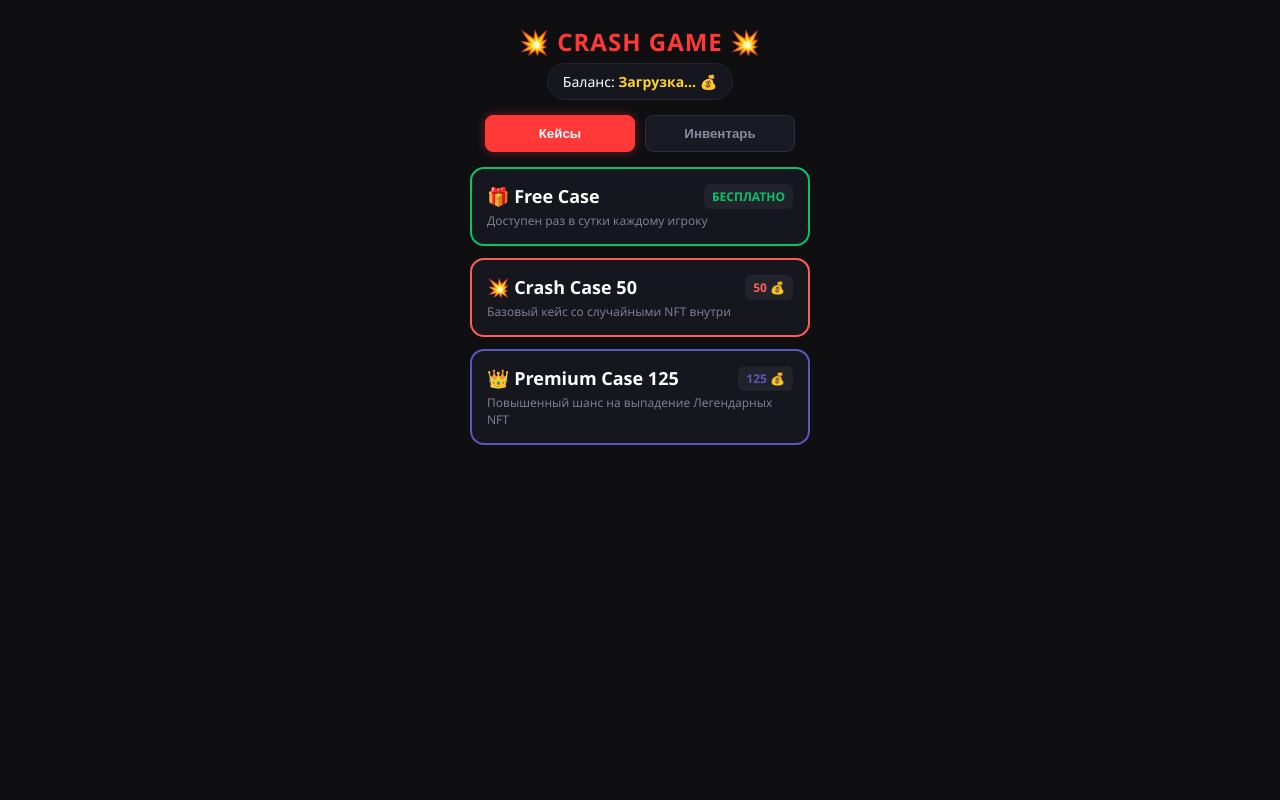
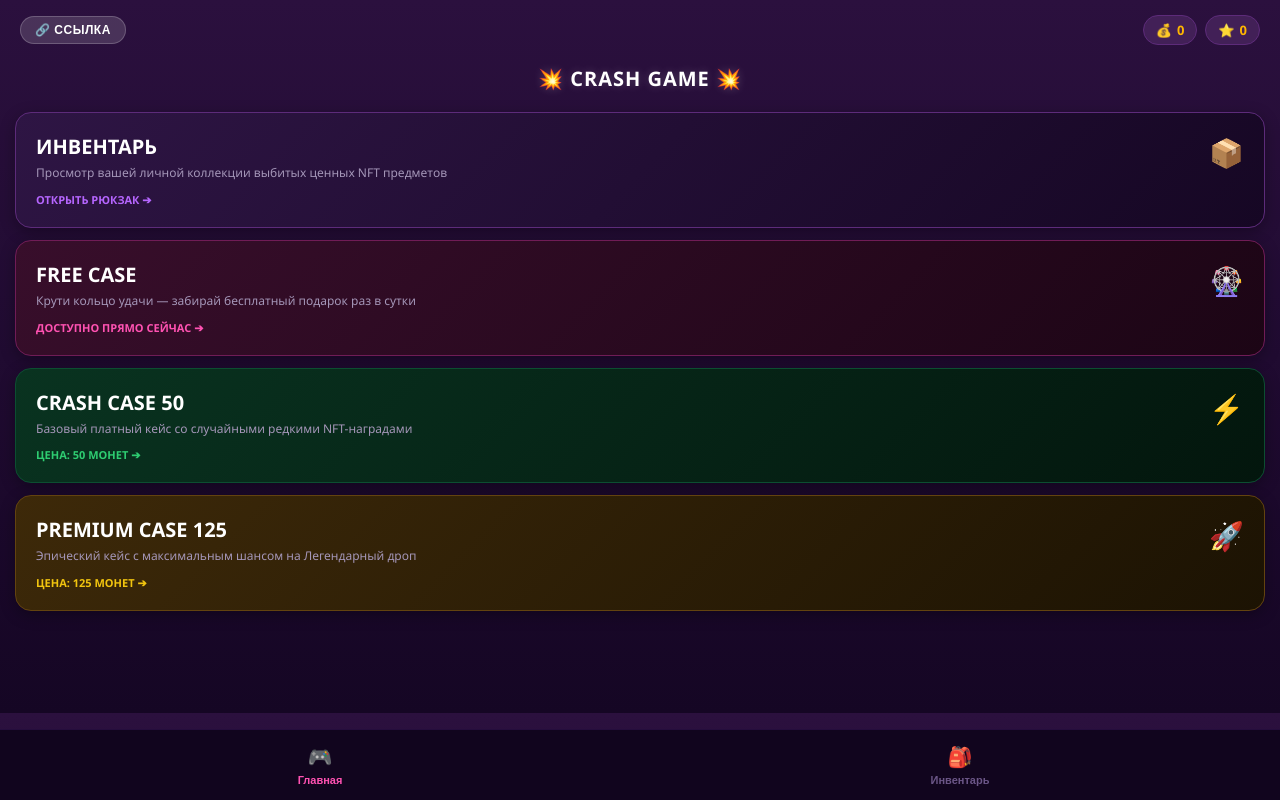
Before and after one commit to sergeyTG11/crfh, a plain HTML site: page index.html in a window 1280 px wide. Drawn offline with Linux system fonts and the light colour scheme; a script that the page names is missing.

Commit message:
Update index.html

```diff
--- a/index.html
+++ b/index.html
@@ -3,80 +3,165 @@
 <head>
     <meta charset="UTF-8">
     <meta name="viewport" content="width=device-width, initial-scale=1.0">
-    <title>Crash Game Pro</title>
+    <title>Crash Game App</title>
     <script src="https://telegram.org"></script>
     <style>
-        body { font-family: 'Segoe UI', Arial, sans-serif; background-color: #0f0f12; color: #ffffff; text-align: center; margin: 0; padding: 15px; -webkit-user-select: none; }
-        h2 { color: #ff3838; margin: 10px 0 5px 0; text-transform: uppercase; letter-spacing: 1px; font-size: 24px; }
-        .tabs { display: flex; justify-content: center; gap: 10px; margin-bottom: 15px; }
-        .tab-btn { background: #1a1a24; color: #8a8a9e; border: 1px solid #2d2d3d; padding: 10px 20px; border-radius: 8px; font-weight: bold; cursor: pointer; flex: 1; max-width: 150px; }
-        .tab-btn.active { background: #ff3838; color: #fff; border-color: #ff3838; box-shadow: 0 0 10px rgba(255, 56, 56, 0.4); }
-        .balance-box { background: #16161f; padding: 8px 15px; border-radius: 20px; display: inline-block; margin-bottom: 15px; border: 1px solid #252533; font-size: 14px; }
-        .balance-box span { color: #ffd32a; font-weight: bold; }
+        body {
+            font-family: 'Segoe UI', Roboto, Helvetica, Arial, sans-serif;
+            background: linear-gradient(180deg, #2b103e 0%, #150624 100%);
+            color: #ffffff;
+            text-align: center;
+            margin: 0;
+            padding: 15px;
+            padding-bottom: 90px;
+            -webkit-user-select: none;
+        }
+        .top-bar {
+            display: flex;
+            justify-content: space-between;
+            align-items: center;
+            margin-bottom: 20px;
+            padding: 0 5px;
+        }
+        .ref-btn {
+            background: rgba(255, 255, 255, 0.15);
+            border: 1px solid rgba(255, 255, 255, 0.2);
+            color: #fff;
+            padding: 6px 14px;
+            border-radius: 20px;
+            font-size: 12px;
+            font-weight: bold;
+            text-transform: uppercase;
+            letter-spacing: 0.5px;
+        }
+        .balances { display: flex; gap: 8px; }
+        .stat-box {
+            background: #422057;
+            border: 1px solid #5d2b7a;
+            padding: 5px 12px;
+            border-radius: 20px;
+            font-size: 13px;
+            font-weight: bold;
+            display: flex;
+            align-items: center;
+            gap: 5px;
+        }
+        .stat-box span { color: #ffb600; }
+        h2 {
+            font-size: 20px;
+            font-weight: 800;
+            text-transform: uppercase;
+            letter-spacing: 1px;
+            margin: 10px 0 20px 0;
+            color: #ffffff;
+            text-shadow: 0 0 10px rgba(255,255,255,0.2);
+        }
+                .menu-card {
+            background: linear-gradient(135deg, #1f1235 0%, #130922 100%);
+            border: 1px solid #331d52;
+            border-radius: 16px;
+            padding: 20px;
+            margin-bottom: 12px;
+            text-align: left;
+            position: relative;
+            box-shadow: 0 4px 15px rgba(0,0,0,0.3);
+            cursor: pointer;
+            transition: transform 0.1s;
+            overflow: hidden;
+        }
+        .menu-card:active { transform: scale(0.98); }
+        .menu-card.inventory-card { border-color: #5d2b7a; background: linear-gradient(135deg, #2e1544 0%, #160724 100%); }
+        .menu-card.roulette-card { border-color: #701c56; background: linear-gradient(135deg, #380e2b 0%, #1c0515 100%); }
+        .menu-card.upgrade-card { border-color: #0c4e31; background: linear-gradient(135deg, #093320 0%, #03160d 100%); }
+        .menu-card.crash-card { border-color: #63430f; background: linear-gradient(135deg, #3d2909 0%, #1c1303 100%); }
+        .card-badge { position: absolute; right: 20px; top: 20px; font-size: 28px; }
+        .card-title { font-size: 20px; font-weight: 800; text-transform: uppercase; margin: 0; }
+        .card-desc { font-size: 12px; color: #a496b8; margin-top: 5px; max-width: 70%; line-height: 1.4; }
+        .card-status { font-size: 11px; font-weight: bold; text-transform: uppercase; margin-top: 10px; }
+        .inventory-card .card-status { color: #b666ff; }
+        .roulette-card .card-status { color: #ff52b2; }
+        .upgrade-card .card-status { color: #2ecc71; }
+        .crash-card .card-status { color: #f1c40f; }
         .screen { display: none; }
         .screen.active { display: block; }
-        .cases-grid { display: flex; flex-direction: column; gap: 12px; max-width: 340px; margin: 0 auto; }
-        .case-card { background: #16161f; border: 2px solid #252533; border-radius: 14px; padding: 15px; cursor: pointer; text-align: left; position: relative; transition: 0.1s; }
-        .case-card:active { transform: scale(0.97); }
-        .case-card.free { border-color: #05c46b; }
-        .case-card.crash50 { border-color: #ff5e57; }
-        .case-card.crash125 { border-color: #5758bb; }
-        .case-badge { position: absolute; right: 15px; top: 15px; background: rgba(255,255,255,0.05); padding: 4px 8px; border-radius: 6px; font-size: 12px; font-weight: bold; }
-        .case-card.free .case-badge { color: #05c46b; }
-        .case-card.crash50 .case-badge { color: #ff5e57; }
-        .case-card.crash125 .case-badge { color: #5758bb; }
-        .case-title { font-size: 18px; font-weight: bold; }
-        .case-desc { font-size: 12px; color: #7d7d93; margin-top: 4px; }
-        .roulette-box { background: #16161f; border-radius: 16px; padding: 30px 20px; border: 1px solid #ff3838; max-width: 340px; margin: 20px auto; }
-        .spinner { font-size: 22px; font-weight: bold; height: 55px; display: flex; align-items: center; justify-content: center; background: #09090c; border-radius: 10px; border: 2px dashed #ff3838; margin: 15px 0; color: #ffd32a; }
-        .status-text { font-size: 13px; color: #8a8a9e; }
-        .inventory-grid { display: grid; grid-template-columns: repeat(2, 1fr); gap: 10px; max-width: 340px; margin: 0 auto; }
-        .nft-item { background: #16161f; border: 1px solid #252533; border-radius: 12px; padding: 12px; text-align: center; font-size: 13px; font-weight: bold; }
-        .nft-icon { font-size: 32px; margin-bottom: 8px; }
-        .empty-text { color: #8a8a9e; grid-column: span 2; margin-top: 40px; font-size: 14px; }
+        .roulette-box { background: #150924; border: 1px solid #ff52b2; border-radius: 16px; padding: 25px 15px; margin-top: 20px; }
+        .spinner { font-size: 24px; font-weight: bold; height: 60px; display: flex; align-items: center; justify-content: center; background: #090310; border-radius: 12px; border: 2px dashed #ff52b2; margin: 15px 0; color: #ffd32a; }
+        .status-text { font-size: 13px; color: #a496b8; }
+        .inventory-grid { display: grid; grid-template-columns: repeat(2, 1fr); gap: 10px; margin-top: 15px; }
+        .nft-item { background: #1c0d2b; border: 1px solid #3d1d5c; border-radius: 14px; padding: 15px 10px; text-align: center; }
+        .nft-icon { font-size: 34px; margin-bottom: 5px; }
+        .nft-name { font-size: 13px; font-weight: bold; color: #fff; }
+        .empty-text { color: #a496b8; grid-column: span 2; padding: 40px 0; font-size: 14px; }
+        .bottom-nav { position: fixed; bottom: 0; left: 0; right: 0; height: 70px; background: #11051e; border-top: 1px solid #250d3d; display: flex; justify-content: space-around; align-items: center; z-index: 100; }
+        .nav-item { background: none; border: none; color: #6b5687; font-size: 11px; font-weight: bold; cursor: pointer; display: flex; flex-direction: column; align-items: center; gap: 5px; flex: 1; }
+        .nav-item.active { color: #ff52b2; }
+        .nav-icon { font-size: 20px; }
     </style>
 </head>
 <body>
-      <h2>💥 CRASH GAME 💥</h2>
-    <div class="balance-box">Баланс: <span id="balanceText">Загрузка...</span> 💰</div>
-
-    <div class="tabs" id="tabsBlock">
-        <button class="tab-btn active" id="tabCases" onclick="switchScreen('cases')">Кейсы</button>
-        <button class="tab-btn" id="tabInventory" onclick="switchScreen('inventory')">Инвентарь</button>
-    </div>
-
-    <div id="screenCases" class="screen active">
-        <div class="cases-grid">
-            <div class="case-card free" onclick="openCase('free')">
-                <div class="case-title">🎁 Free Case</div>
-                <div class="case-desc">Доступен раз в сутки каждому игроку</div>
-                <div class="case-badge">БЕСПЛАТНО</div>
-            </div>
-            <div class="case-card crash50" onclick="openCase('crash_50')">
-                <div class="case-title">💥 Crash Case 50</div>
-                <div class="case-desc">Базовый кейс со случайными NFT внутри</div>
-                <div class="case-badge">50 💰</div>
-            </div>
-            <div class="case-card crash125" onclick="openCase('crash_125')">
-                <div class="case-title">👑 Premium Case 125</div>
-                <div class="case-desc">Повышенный шанс на выпадение Легендарных NFT</div>
-                <div class="case-badge">125 💰</div>
-            </div>
+    <div class="top-bar">
+        <button class="ref-btn" onclick="alert('Ссылка скопирована!')">🔗 Ссылка</button>
+        <div class="balances">
+            <div class="stat-box">💰 <span id="balanceText">0</span></div>
+            <div class="stat-box">⭐ <span>0</span></div>
         </div>
     </div>
 
-    <div id="screenRoulette" class="screen">
+    <h2>💥 CRASH GAME 💥</h2>
+
+    <div id="screenMain" class="screen active">
+        <div class="menu-card inventory-card" onclick="switchScreen('inventory')">
+            <div class="card-badge">📦</div>
+            <div class="card-title">Инвентарь</div>
+            <div class="card-desc">Просмотр вашей личной коллекции выбитых ценных NFT предметов</div>
+            <div class="card-status">Открыть рюкзак ➔</div>
+        </div>
+
+        <div class="menu-card roulette-card" onclick="openCase('free')">
+            <div class="card-badge">🎡</div>
+            <div class="card-title">Free Case</div>
+            <div class="card-desc">Крути кольцо удачи — забирай бесплатный подарок раз в сутки</div>
+            <div class="card-status">Доступно прямо сейчас ➔</div>
+        </div>
+
+        <div class="menu-card upgrade-card" onclick="openCase('crash_50')">
+            <div class="card-badge">⚡</div>
+            <div class="card-title">Crash Case 50</div>
+            <div class="card-desc">Базовый платный кейс со случайными редкими NFT-наградами</div>
+            <div class="card-status">Цена: 50 монет ➔</div>
+        </div>
+
+        <div class="menu-card crash-card" onclick="openCase('crash_125')">
+            <div class="card-badge">🚀</div>
+            <div class="card-title">Premium Case 125</div>
+            <div class="card-desc">Эпический кейс с максимальным шансом на Легендарный дроп</div>
+            <div class="card-status">Цена: 125 монет ➔</div>
+        </div>
+    </div>
+        <div id="screenRoulette" class="screen">
         <div class="roulette-box">
-            <h3 id="rouletteTitle" style="margin: 0;">Открытие...</h3>
+            <h3 id="rouletteTitle" style="margin: 0; text-transform: uppercase;">Открытие...</h3>
             <div class="spinner" id="spinner">🎰 🔄 🎰</div>
-            <p class="status-text" id="statusText">Генерация приза...</p>
+            <p id="statusText" style="font-size: 13px; color: #a496b8; margin: 0;">Алгоритм выбирает приз...</p>
         </div>
     </div>
 
     <div id="screenInventory" class="screen">
+        <h3 style="text-align: left; margin-left: 5px; text-transform: uppercase; font-size: 16px; color: #b666ff;">Ваша Коллекция:</h3>
         <div class="inventory-grid" id="inventoryGrid">
             <div class="empty-text">У вас пока нет предметов</div>
         </div>
+    </div>
+
+    <div class="bottom-nav">
+        <button class="nav-item active" id="navMain" onclick="switchScreen('main')">
+            <div class="nav-icon">🎮</div>
+            <div>Главная</div>
+        </button>
+        <button class="nav-item" id="navInventory" onclick="switchScreen('inventory')">
+            <div class="nav-icon">🎒</div>
+            <div>Инвентарь</div>
+        </button>
     </div>
         <script>
         const tg = window.Telegram.WebApp;
@@ -95,24 +180,24 @@
         document.getElementById('balanceText').innerText = balance;
 
         const rewardsConfig = {
-            free: { rewards: ["🥈 NFT-Крэш #1", "5 монет", "🥉 Медный значок", "❌ Пусто"], weights: [40, 30, 20, 10] },
-            crash_50: { rewards: ["🥇 Редкий NFT-Крэш", "30 монет", "🥈 NFT-Крэш #2", "💥 Аватарка Crash"], weights: [15, 35, 35, 15] },
-            crash_125: { rewards: ["💎 ЛЕГЕНДАРНЫЙ NFT", "100 монет", "🥇 Редкий NFT-Крэш"], weights: [10, 50, 40] }
+            free: { rewards: ["🥈 NFT-Крэш #1", "5 монет", "🥉 Медный значок", "❌ Пусто"], weights: },
+            crash_50: { rewards: ["🥇 Редкий NFT-Крэш", "30 монет", "🥈 NFT-Крэш #2", "💥 Аватарка Crash"], weights: },
+            crash_125: { rewards: ["💎 ЛЕГЕНДАРНЫЙ NFT", "100 монет", "🥇 Редкий NFT-Крэш"], weights: }
         };
 
-        function switchScreen(screenName) {
-            document.getElementById('screenCases').classList.remove('active');
+        function switchScreen(name) {
+            document.getElementById('screenMain').classList.remove('active');
             document.getElementById('screenRoulette').classList.remove('active');
             document.getElementById('screenInventory').classList.remove('active');
-            document.getElementById('tabCases').classList.remove('active');
-            document.getElementById('tabInventory').classList.remove('active');
+            document.getElementById('navMain').classList.remove('active');
+            document.getElementById('navInventory').classList.remove('active');
 
-            if (screenName === 'cases') {
-                document.getElementById('screenCases').add('active');
-                document.getElementById('tabCases').add('active');
-            } else if (screenName === 'inventory') {
+            if (name === 'main') {
+                document.getElementById('screenMain').classList.add('active');
+                document.getElementById('navMain').classList.add('active');
+            } else if (name === 'inventory') {
                 document.getElementById('screenInventory').classList.add('active');
-                document.getElementById('tabInventory').classList.add('active');
+                document.getElementById('navInventory').classList.add('active');
                 renderInventory();
             }
         }
@@ -121,7 +206,7 @@
             const grid = document.getElementById('inventoryGrid');
             grid.innerHTML = '';
             if (inventory.length === 0) {
-                grid.innerHTML = '<div class="empty-text">🎒 Ваш инвентарь пуст.</div>';
+                grid.innerHTML = '<div class="empty-text">🎒 Ваш инвентарь пуст.<br>Открывайте кейсы на Главной!</div>';
                 return;
             }
             inventory.forEach(item => {
@@ -131,12 +216,11 @@
                 if (item.includes("💥")) icon = "💥";
                 const itemDiv = document.createElement('div');
                 itemDiv.className = 'nft-item';
-                itemDiv.innerHTML = `<div class="nft-icon">${icon}</div><div>${item}</div>`;
+                itemDiv.innerHTML = `<div class="nft-icon">${icon}</div><div class="nft-name">${item}</div>`;
                 grid.appendChild(itemDiv);
             });
         }
-
-        function getRandomReward(config) {
+                    function getRandomReward(config) {
             let totalWeight = config.weights.reduce((a, b) => a + b, 0);
             let randomNum = Math.random() * totalWeight;
             let weightSum = 0;
@@ -144,7 +228,7 @@
                 weightSum += config.weights[i];
                 if (randomNum <= weightSum) return config.rewards[i];
             }
-            return config.rewards[0];
+            return config.rewards;
         }
 
         function openCase(caseType) {
@@ -162,24 +246,22 @@
             balance -= cost;
             document.getElementById('balanceText').innerText = balance;
 
-            document.getElementById('tabsBlock').style.display = 'none';
-            document.getElementById('screenCases').classList.remove('active');
+            document.getElementById('screenMain').classList.remove('active');
             document.getElementById('screenRoulette').classList.add('active');
-            document.getElementById('rouletteTitle').innerText = caseType === 'free' ? "🎁 Free Case" : caseType === 'crash_50' ? "💥 Crash Case 50" : "👑 Premium Case 125";
+            document.getElementById('rouletteTitle').innerText = caseType === 'free' ? "Free Case" : caseType === 'crash_50' ? "Crash Case 50" : "Premium Case 125";
 
             const spinner = document.getElementById('spinner');
             let ticks = 0;
 
             const interval = setInterval(() => {
-                spinner.innerText = config.rewards[Math.floor(Math.random() * config.rewards.length)];
+                spinner.innerText = config.rewards[Math.floor(Math.random() * config.rewards.length)].name || config.rewards[Math.floor(Math.random() * config.rewards.length)];
                 ticks++;
                 tg.HapticFeedback.impactOccurred('light');
 
-                if (ticks >= 10) {
+                if (ticks >= 12) {
                     clearInterval(interval);
                     const finalReward = getRandomReward(config);
                     spinner.innerText = `🎉 ${finalReward}`;
-                    document.getElementById('statusText').innerText = "Синхронизация с сервером...";
                     tg.HapticFeedback.notificationOccurred('success');
 
                     if (!finalReward.includes("монет") && finalReward !== "❌ Пусто") {
@@ -191,9 +273,9 @@
 
                     setTimeout(() => {
                         tg.sendData(JSON.stringify({ reward: finalReward, cost: cost, case: caseType }));
-                    }, 1200);
+                    }, 1500);
                 }
-            }, 250);
+            }, 200);
         }
     </script>
 </body>
```
